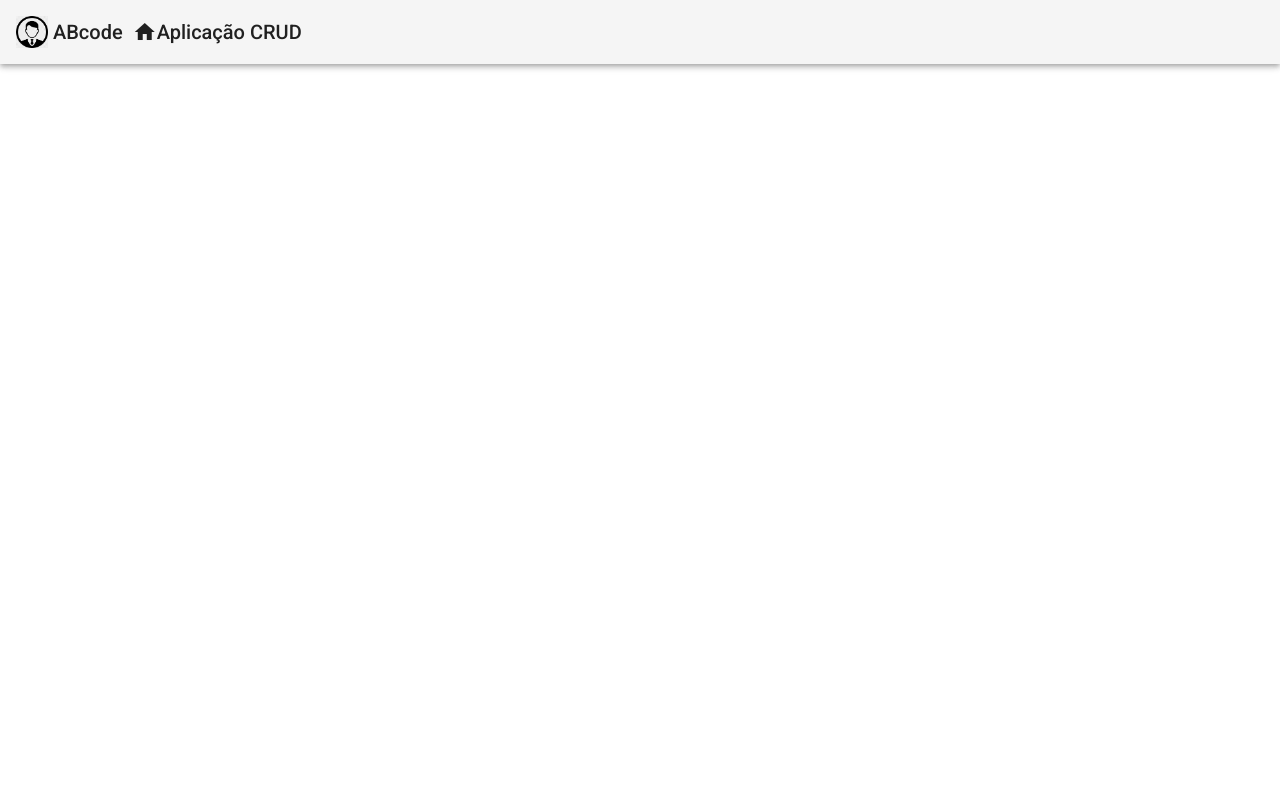
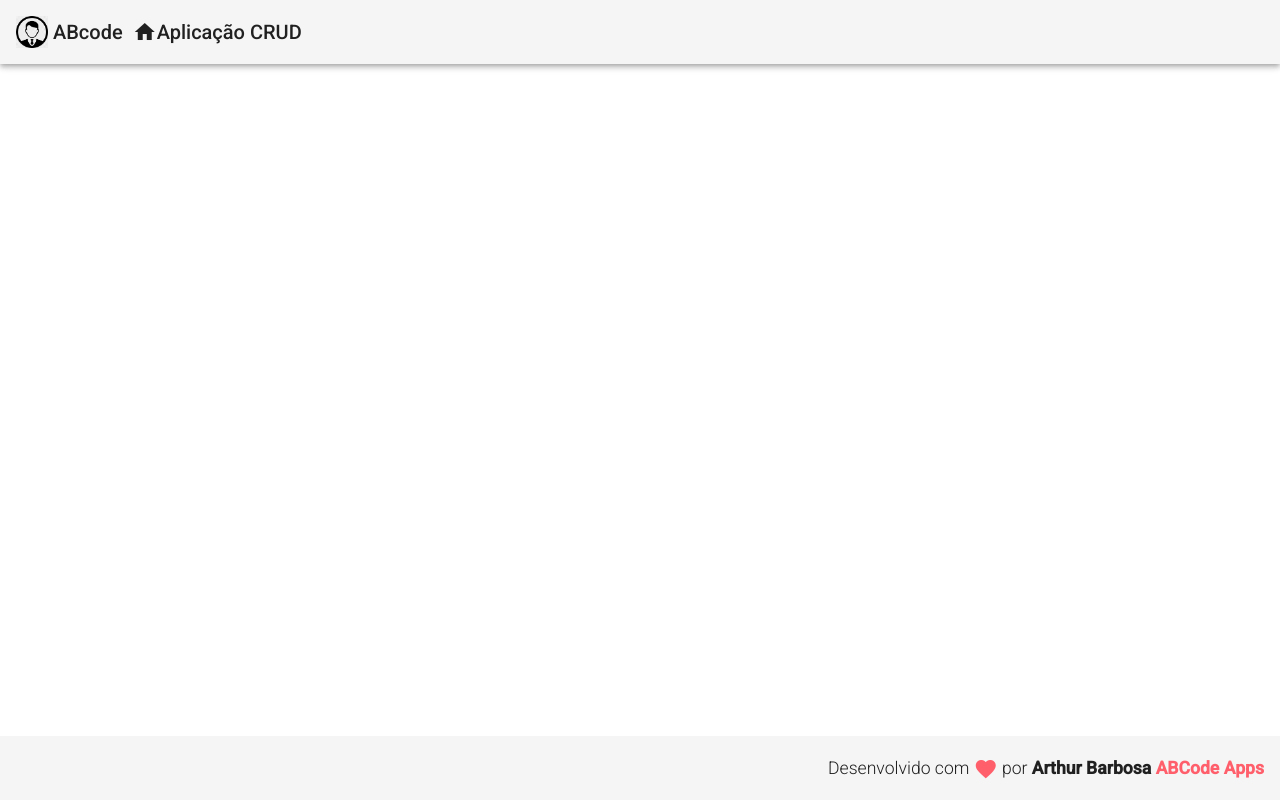
Before and after one commit to arthurBarbosa/register-client, an Angular app in the folder register-client-angular-ui/register-client-angular-ui/: page / in a window 1280 px wide. Built offline with nearby package versions, Linux system fonts and the light colour scheme.

Commit message:
Created component footer

```diff
--- a/register-client-angular-ui/register-client-angular-ui/src/app/app.component.html
+++ b/register-client-angular-ui/register-client-angular-ui/src/app/app.component.html
@@ -1 +1,2 @@
 <app-header></app-header>
+<app-footer></app-footer>
--- a/register-client-angular-ui/register-client-angular-ui/src/app/app.module.ts
+++ b/register-client-angular-ui/register-client-angular-ui/src/app/app.module.ts
@@ -6,11 +6,13 @@
 import { BrowserAnimationsModule } from '@angular/platform-browser/animations';
 import { MatToolbarModule } from '@angular/material/toolbar';
 import { HeaderComponent } from './components/template/header/header.component';
+import { FooterComponent } from './components/template/footer/footer.component';
 
 @NgModule({
   declarations: [
     AppComponent,
-    HeaderComponent
+    HeaderComponent,
+    FooterComponent
   ],
   imports: [
     BrowserModule,
--- /dev/null
+++ b/register-client-angular-ui/register-client-angular-ui/src/app/components/template/footer/footer.component.css
@@ -0,0 +1,12 @@
+.footer {
+    position: fixed;
+    bottom: 0;
+
+    display: flex;
+    justify-content: flex-end;
+}
+
+.footer > span {
+    font-size: 1.1rem;
+    font-weight: 300;
+}
--- /dev/null
+++ b/register-client-angular-ui/register-client-angular-ui/src/app/components/template/footer/footer.component.html
@@ -0,0 +1,9 @@
+<mat-toolbar class="footer">
+    <span>
+        Desenvolvido com
+        <i class="material-icons red v-middle">
+            favorite
+        </i>
+        por <strong>Arthur Barbosa <span class="red">ABCode Apps</span></strong>
+    </span>
+</mat-toolbar>
--- /dev/null
+++ b/register-client-angular-ui/register-client-angular-ui/src/app/components/template/footer/footer.component.ts
@@ -0,0 +1,15 @@
+import { Component, OnInit } from '@angular/core';
+
+@Component({
+  selector: 'app-footer',
+  templateUrl: './footer.component.html',
+  styleUrls: ['./footer.component.css']
+})
+export class FooterComponent implements OnInit {
+
+  constructor() { }
+
+  ngOnInit(): void {
+  }
+
+}
--- a/register-client-angular-ui/register-client-angular-ui/src/styles.css
+++ b/register-client-angular-ui/register-client-angular-ui/src/styles.css
@@ -2,3 +2,11 @@
 
 html, body { height: 100%; }
 body { margin: 0; font-family: Roboto, "Helvetica Neue", sans-serif; }
+
+.red {
+    color: rgb(277,94,107);
+}
+
+.v-middle {
+    vertical-align: middle;
+}
```
